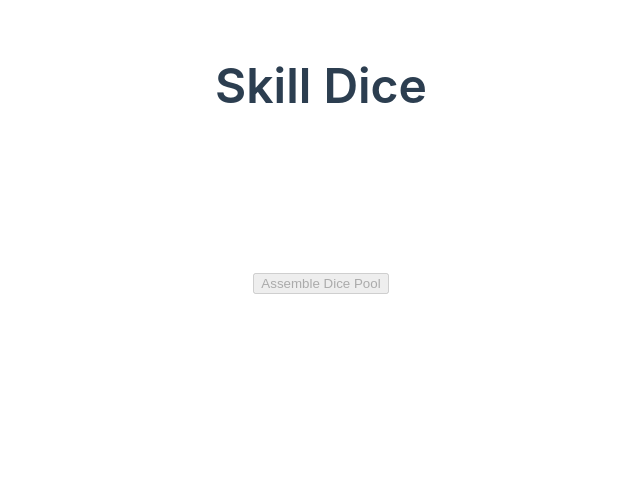
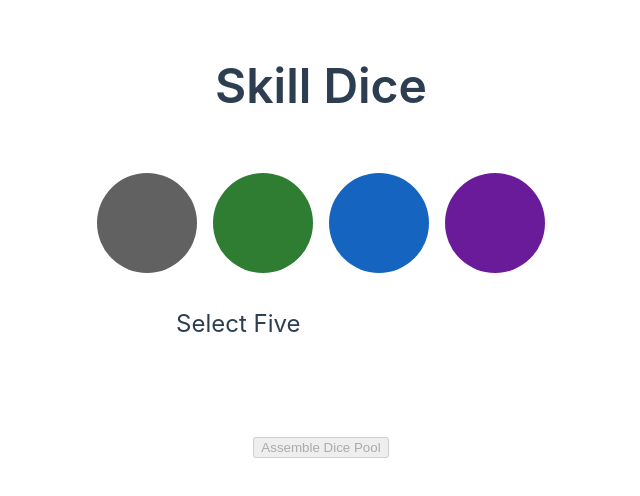
Before and after one commit to DanielBelchamber/skill-dice, a Vue app: page / in a window 1280 px wide. Shown: the top 496 px of the page, without its empty margins (319-959 px from the left). Built offline with nearby package versions, Linux system fonts and the light colour scheme.

Commit message:
feat: implement dice pool assembly ui

```diff
--- a/src/assets/base.css
+++ b/src/assets/base.css
@@ -97,3 +97,7 @@ body {
   -webkit-font-smoothing: antialiased;
   -moz-osx-font-smoothing: grayscale;
 }
+
+button {
+  cursor: pointer;
+}
--- /dev/null
+++ b/src/components/SkillDie.vue
@@ -0,0 +1,40 @@
+<script setup lang="ts">
+import { computed, type PropType } from 'vue';
+
+import { type SkillDieType, type SkillDieValue } from '@/stores/dicePool';
+
+const props = defineProps({
+  size: {
+    type: Number,
+    default: 100,
+  },
+  dieType: {
+    type: String as PropType<SkillDieType>,
+    required: true,
+  },
+  rollValue: {
+    type: Number as PropType<SkillDieValue>,
+    required: false,
+  },
+});
+
+const fillColor = computed(() => {
+  switch (props.dieType) {
+    case "Master":
+      return '#6A1B9A';
+    case "Expert":
+      return '#1565C0';
+    case "Adept":
+      return '#2E7D32';
+    case "Novice":
+    default:
+      return '#616161';
+  }
+});
+</script>
+
+<template>
+  <svg class="SkillDie" :width="size" :height="size" viewBox="0 0 100 100">
+    <circle cx="50" cy="50" r="50" :fill="fillColor" />
+  </svg>
+</template>
--- a/src/stores/dicePool.ts
+++ b/src/stores/dicePool.ts
@@ -9,10 +9,9 @@ const SKILL_DIE_TYPE = {
   ADEPT: 'Adept',
   NOVICE: 'Novice'
 } as const
+export type SkillDieType = ObjectValues<typeof SKILL_DIE_TYPE>
 
-type SkillDieType = ObjectValues<typeof SKILL_DIE_TYPE>
-
-type SkillDieValue = 0 | 1 | 2 | 3 | 4 | 5
+export type SkillDieValue = 0 | 1 | 2 | 3 | 4 | 5
 
 const VALUE_PYRAMID = [
   5, 4, 4, 3, 3, 3, 2, 2, 2, 2, 1, 1, 1, 1, 1, 0, 0, 0, 0, 0
@@ -23,22 +22,22 @@ type SkillDie = {
   faceCount: number
 }
 
-export const MasterDie: SkillDie = {
+const MasterDie: SkillDie = {
   type: SKILL_DIE_TYPE.MASTER,
   faceCount: 6
 }
 
-export const ExpertDie: SkillDie = {
+const ExpertDie: SkillDie = {
   type: SKILL_DIE_TYPE.EXPERT,
   faceCount: 8
 }
 
-export const AdeptDie: SkillDie = {
+const AdeptDie: SkillDie = {
   type: SKILL_DIE_TYPE.ADEPT,
   faceCount: 12
 }
 
-export const NoviceDie: SkillDie = {
+const NoviceDie: SkillDie = {
   type: SKILL_DIE_TYPE.NOVICE,
   faceCount: 20
 }
@@ -58,10 +57,27 @@ const rollDie = (type: SkillDieType, faceCount: number): SkillDieRoll => {
 
 export const useDicePool = defineStore('Dice Pool', () => {
   const pool = ref<SkillDie[]>([])
+  const typeOptions = ref<SkillDieType[]>(['Novice', 'Adept', 'Expert', 'Master'])
   const isAssembled = computed(() => pool.value.length === 5)
+  const assembledTypes = computed(() => pool.value.map((die) => die.type))
 
-  const addDie = (die: SkillDie) => {
-    if (pool.value.length < 5) pool.value.push(die)
+  const addDie = (dieType: SkillDieType) => {
+    if (pool.value.length < 5) {
+      switch (dieType) {
+        case 'Master':
+          pool.value.push(MasterDie)
+          break
+        case 'Expert':
+          pool.value.push(ExpertDie)
+          break
+        case 'Adept':
+          pool.value.push(AdeptDie)
+          break
+        case 'Novice':
+          pool.value.push(NoviceDie)
+          break
+      }
+    }
   }
 
   const removeDie = (index: number) => pool.value.splice(index, 1)
@@ -70,6 +86,8 @@ export const useDicePool = defineStore('Dice Pool', () => {
 
   return {
     isAssembled,
+    typeOptions,
+    assembledTypes,
     addDie,
     removeDie,
     roll
--- a/src/views/DiceRoller.vue
+++ b/src/views/DiceRoller.vue
@@ -1,5 +1,6 @@
 <script setup lang="ts">
 import { useDicePool } from '@/stores/dicePool';
+import SkillDie from '@/components/SkillDie.vue';
 
 const pool = useDicePool();
 
@@ -10,12 +11,20 @@ const assembleDicePool = () => {
 
 <template>
   <main>
-    <h1>Skill Dice</h1>
+    <h1 class="page-title">Skill Dice</h1>
 
     <div class="selection-wrapper">
-      <div class="dice-selector"></div>
+      <div class="dice-selector">
+        <SkillDie v-for="dieType in pool.typeOptions" :key="dieType" :die-type="dieType"
+          @click="() => pool.addDie(dieType)" />
+      </div>
 
-      <div class="pool-preview"></div>
+      <div class="pool-preview">
+        <h2 class="preview-title">Select Five</h2>
+
+        <SkillDie v-for="(dieType, index) in pool.assembledTypes" :key="index" :die-type="dieType" :size="50"
+          @click="() => pool.removeDie(index)" />
+      </div>
 
       <button @click="assembleDicePool" :disabled="!pool.isAssembled">Assemble Dice Pool</button>
     </div>
@@ -28,7 +37,7 @@ main {
   height: 100%;
 }
 
-h1 {
+.page-title {
   margin: 3rem 0;
   font-size: 3rem;
   font-weight: 600;
@@ -44,11 +53,31 @@ h1 {
   justify-content: center;
 }
 
+.selection-wrapper .SkillDie {
+  cursor: pointer;
+}
+
 .dice-selector {
   height: 100px;
   width: auto;
+  margin: 0 0 2rem;
   display: flex;
   align-items: center;
   justify-content: center;
+  gap: 1rem;
+}
+
+.pool-preview {
+  width: calc(5 * 50px + 4 * 10px);
+  height: 100px;
+  margin-bottom: 2rem;
+}
+
+.preview-title {
+  margin-bottom: 0.5rem;
+}
+
+.pool-preview .SkillDie:not(:last-child) {
+  margin-right: 10px;
 }
 </style>
```
